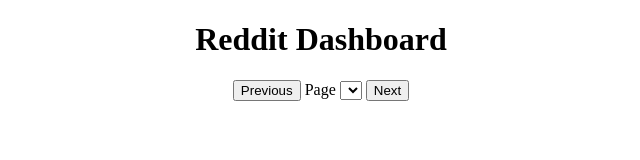
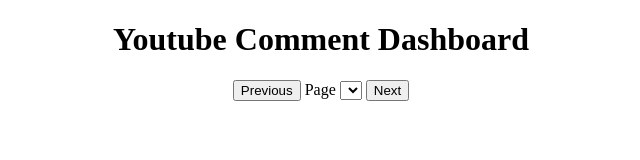
Before and after one commit to googleinterns/step64-2020, a website: page src/main/webapp/index.html in a window 1280 px wide. Shown: the whole page, without its empty margins (319-959 px from the left). Drawn offline with Linux system fonts and the light colour scheme; no server answers.

Commit message:
Change the web page title

```diff
--- a/src/main/webapp/index.html
+++ b/src/main/webapp/index.html
@@ -2,13 +2,13 @@
 <html lang="en-US">
   <head>
     <meta charset="UTF-8" />
-    <title>Reddit Dashboard</title>
+    <title>Youtube Comment Dashboard</title>
     <link rel="stylesheet" href="style.css" />
     <script src="script.js"></script>
   </head>
   <body onload="addThreads()">
     <div id="content">
-      <h1>Reddit Dashboard</h1>
+      <h1>Youtube Comment Dashboard</h1>
       <div id="thread-container"></div>
       <button type="button" id="previous" onclick="previousPage()" value="Previous">Previous</button>
       <span>Page</span>
```
